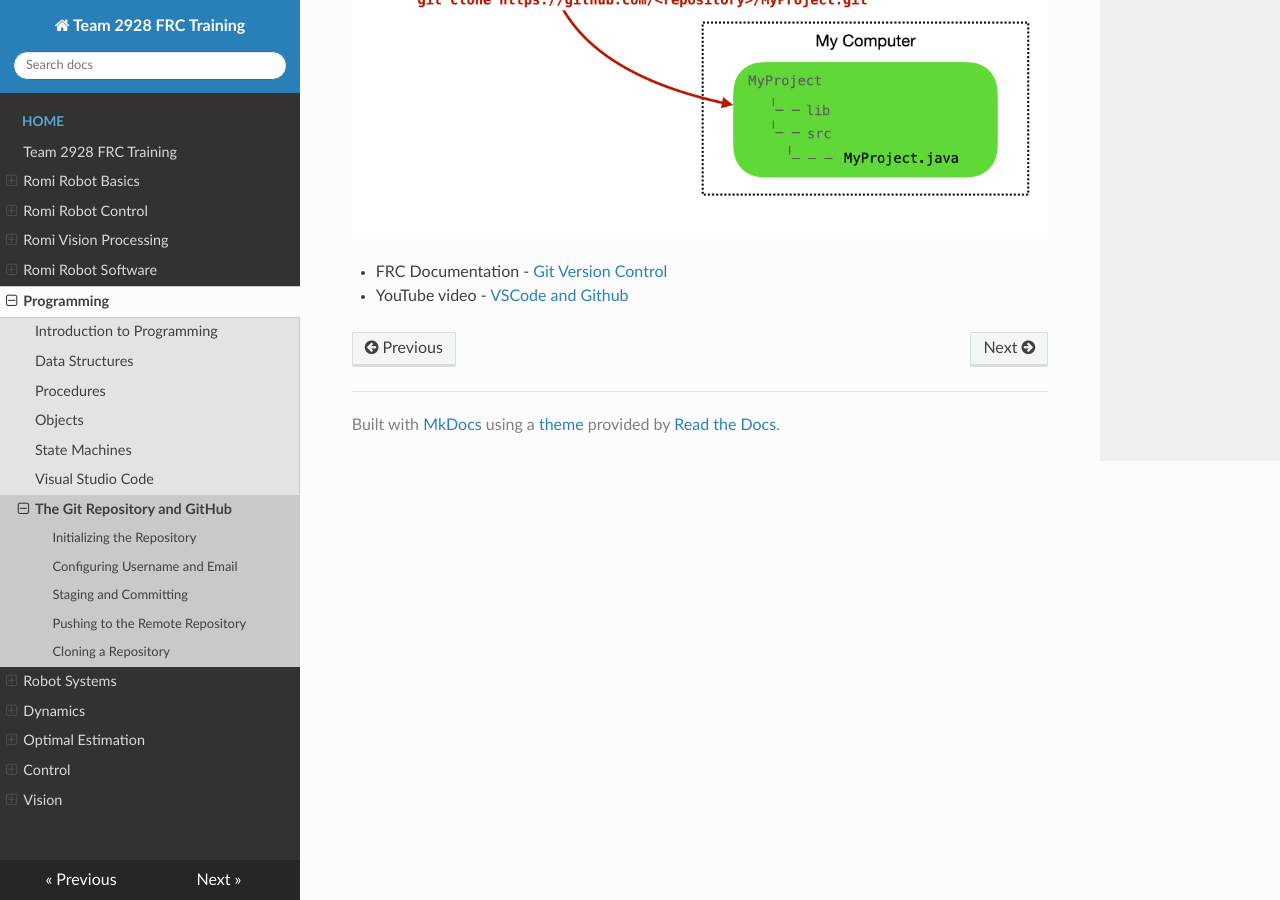
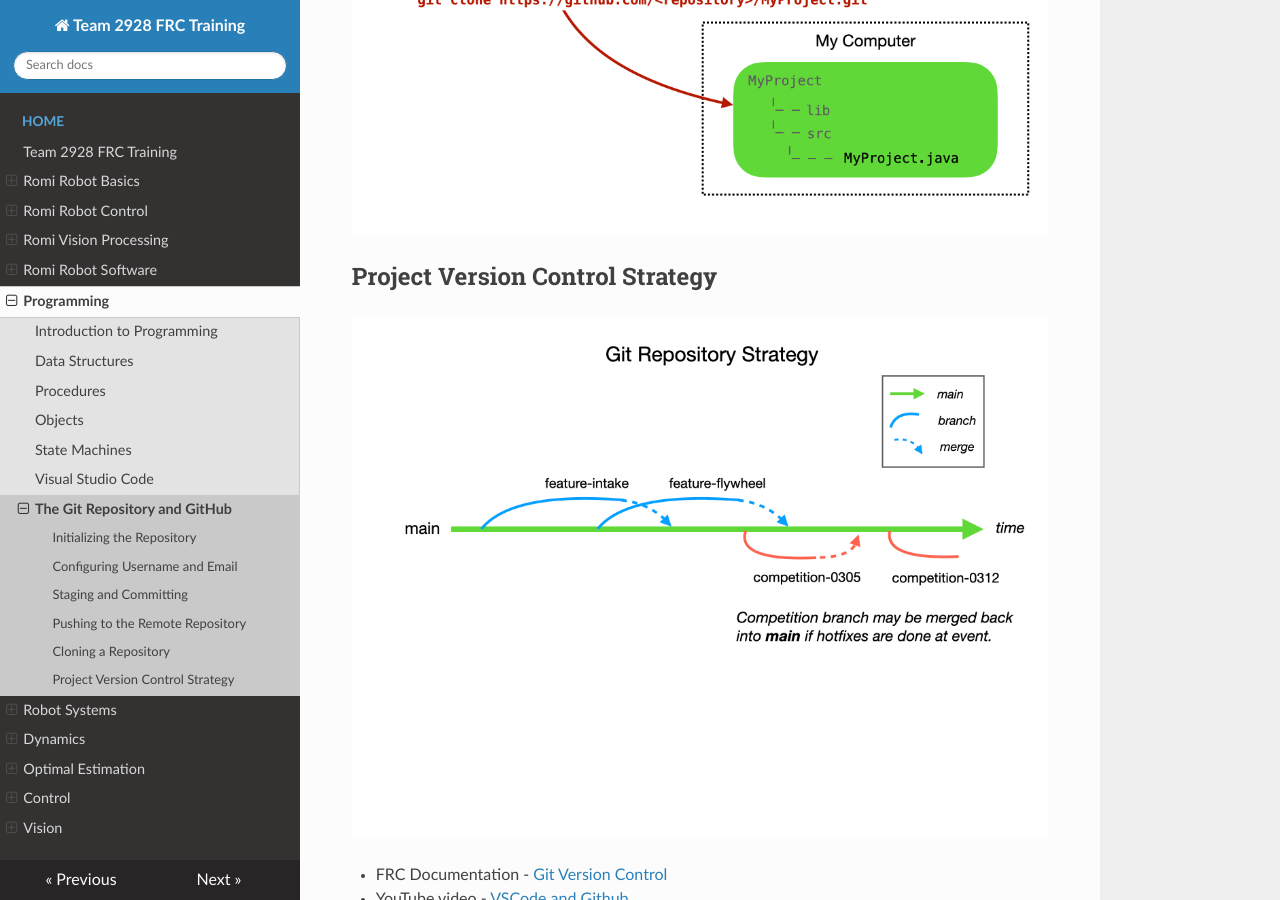
Before and after one commit to FRC-2928/FRC-Programmer-Training, an MkDocs documentation site: the page built from docs/Tools/git.md, in a window 1280 px wide and 900 px high, scrolled down 10919 px. Built offline with MkDocs 1.6.1, drawn with Linux system fonts in a browser that asks for light colours; nearby versions of some CDN libraries.

```diff
--- a/docs/Tools/git.md
+++ b/docs/Tools/git.md
@@ -208,6 +208,9 @@
 
 ![Clone Repository](../images/FRCTools/FRCTools.008.jpeg)
 
+## Project Version Control Strategy
+
+![Clone Repository](../images/FRCTools/FRCTools.015.jpeg)
 <!-- ## Branching
 
 ## Merging
```
Also changed, not shown: docs/images/FRCTools/FRCTools.016.jpeg.
